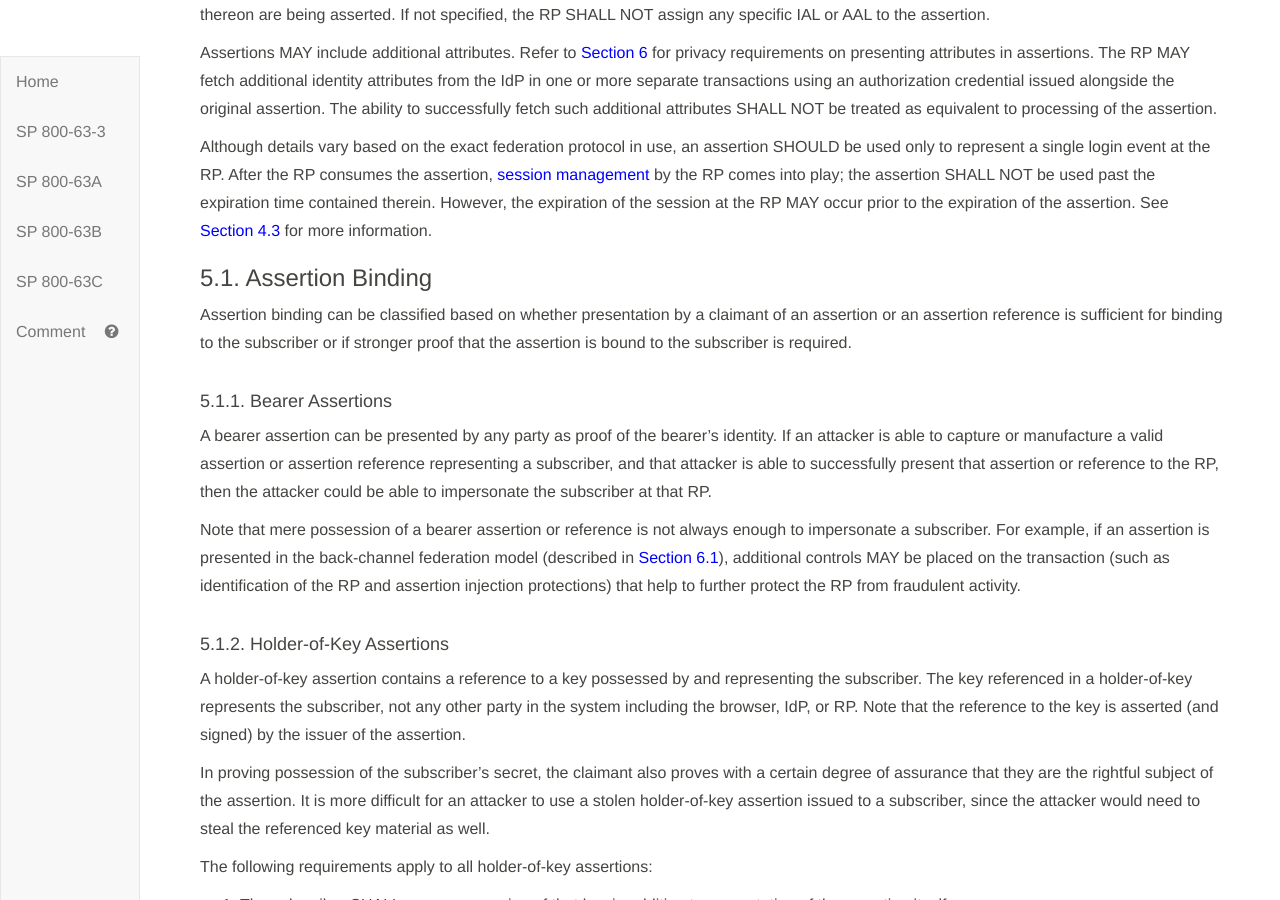
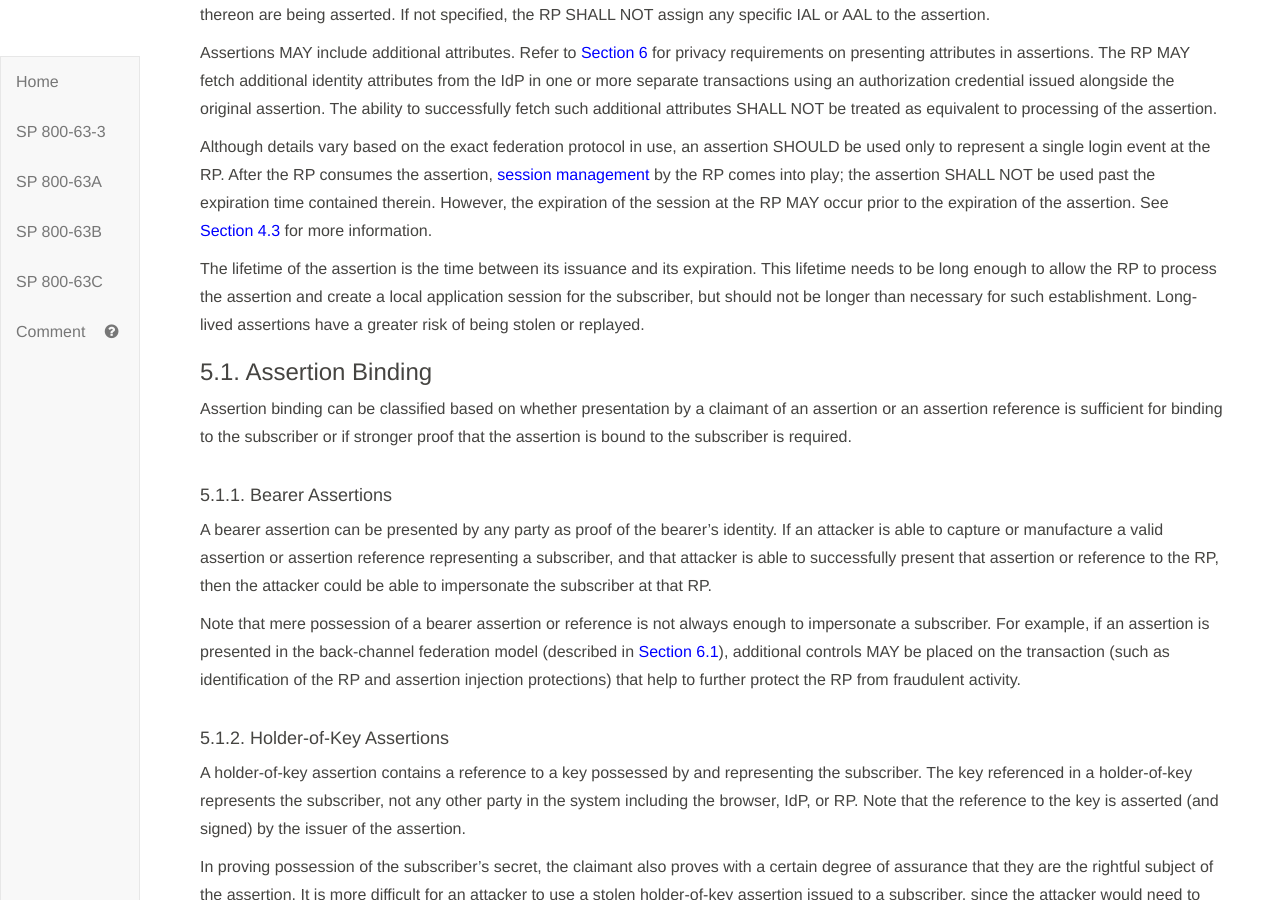
Before and after one commit to usnistgov/800-63-3, a Jekyll site: the page built from sp800-63c/sec5_assertions.md, in a window 1280 px wide and 900 px high, scrolled down 916 px. Built offline with Jekyll 4.4.1, drawn with Linux system fonts in a browser that asks for light colours; our own code applies the rules of GitHub Pages for plain Markdown files.

Commit message:
Added non-normative note about assertion lifetimes, closes #758

```diff
--- a/sp800-63c/sec5_assertions.md
+++ b/sp800-63c/sec5_assertions.md
@@ -31,6 +31,8 @@
 Assertions MAY include additional attributes. Refer to [Section 6](#sec6) for privacy requirements on presenting attributes in assertions. The RP MAY fetch additional identity attributes from the IdP in one or more separate transactions using an authorization credential issued alongside the original assertion. The ability to successfully fetch such additional attributes SHALL NOT be treated as equivalent to processing of the assertion.
 
 Although details vary based on the exact federation protocol in use, an assertion SHOULD be used only to represent a single login event at the RP. After the RP consumes the assertion, [session management](sp800-63b.html#sec7) by the RP comes into play; the assertion SHALL NOT be used past the expiration time contained therein. However, the expiration of the session at the RP MAY occur prior to the expiration of the assertion. See [Section 4.3](#federation-session) for more information.
+
+The lifetime of the assertion is the time between its issuance and its expiration. This lifetime needs to be long enough to allow the RP to process the assertion and create a local application session for the subscriber, but should not be longer than necessary for such establishment. Long-lived assertions have a greater risk of being stolen or replayed.
 
 ### 5.1. Assertion Binding
 
```
